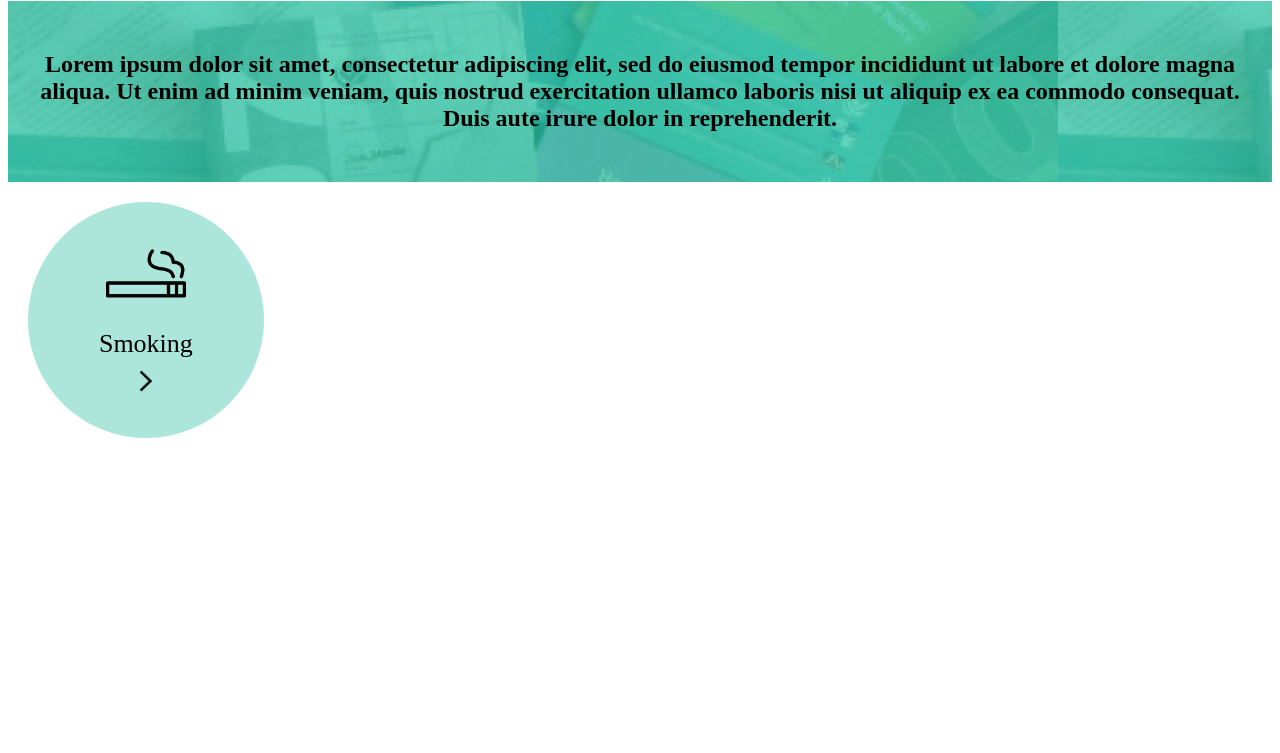
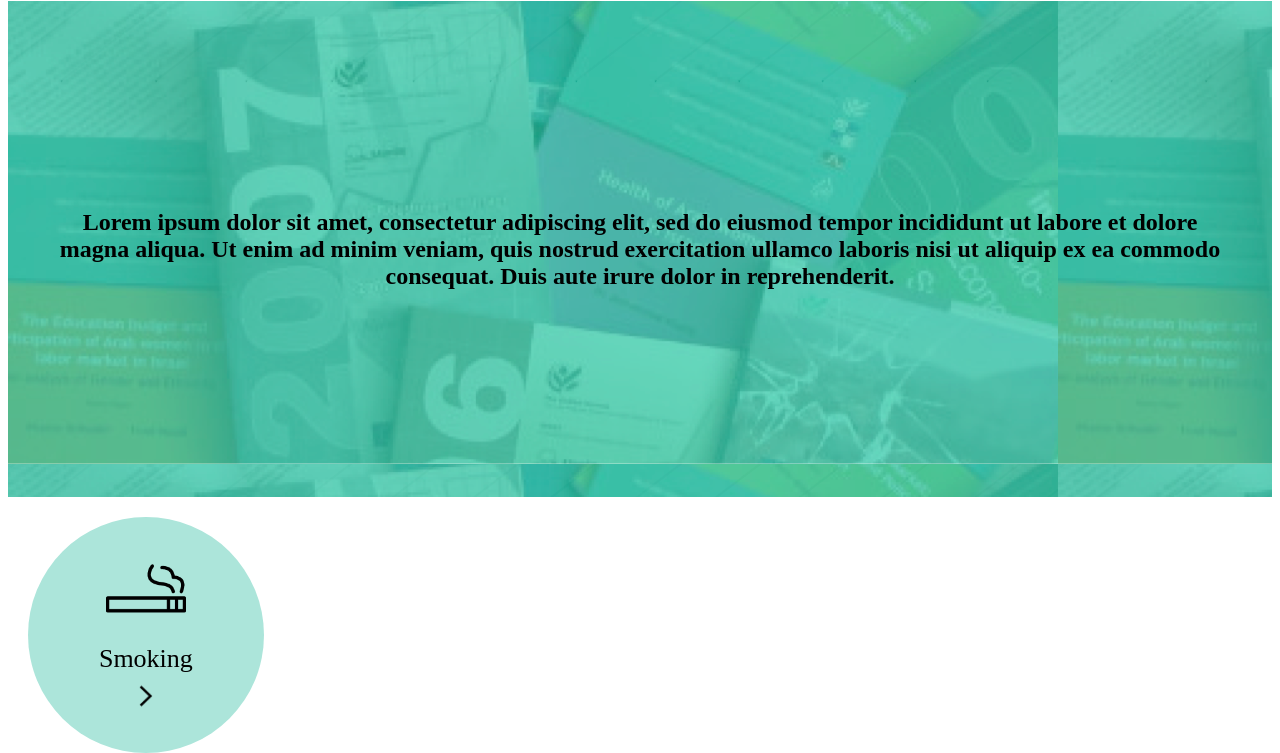
Before and after one commit to FACN3/rekaz, a React app: page / in a window 1280 px wide. Shown: the part 92-845 px from the top of the page. Before the commit the page ends 808 px from the top, so only its background shows below. Built offline with nearby package versions, Linux system fonts and the light colour scheme.

Commit message:
fixed the PR #19 comments merging fixes. relates #19

```diff
--- a/public/main.css
+++ b/public/main.css
@@ -1,14 +1,15 @@
-.div-introduction {
+.first-page-introduction-div {
   display: flex;
   text-align: center;
   align-items: center;
   justify-content: space-around;
-  padding: 30px;
-  height: 100%;
+  padding: 3rem;
+  height: 25rem;
+  font-size: 1rem;
   background-image: url("./assets/introductionBackground.png");
 }
 
-.container {
+.top-level-container {
   height: 100%;
 }
 
--- a/src/components/App.js
+++ b/src/components/App.js
@@ -1,11 +1,11 @@
 import React from "react";
 import { BrowserRouter, Route } from "react-router-dom";
 import LandingPage from "./Landing_page";
-const app = () => (
+const App = () => (
 
   <BrowserRouter>
     <Route path='/' component={LandingPage} />
   </BrowserRouter>
 
 );
- export default app;
+ export default App;
--- a/src/components/Landing_page.js
+++ b/src/components/Landing_page.js
@@ -1,11 +1,11 @@
 import React from 'react';
 import Abutton from './Main_button';
 const LandingPage = () => {
-  return (<div className="container">
+  return (<div className="top-level-container">
     <div className="header">
       <img className="header-image" src="public/assets/logo.png" alt="Galille society logo"/>
     </div>
-    <div className="div-introduction">
+    <div className="first-page-introduction-div">
       <h2>Lorem ipsum dolor sit amet, consectetur adipiscing elit, sed do eiusmod tempor incididunt ut labore et dolore magna aliqua. Ut enim ad minim veniam, quis nostrud exercitation ullamco laboris nisi ut aliquip ex ea commodo consequat. Duis aute irure dolor in reprehenderit.</h2>
     </div>
     <Abutton title="Smoking" img="../../public/assets/smoke-512.ico"/>
--- a/src/components/ListButtons.js
+++ b/src/components/ListButtons.js
@@ -1,7 +1,7 @@
 import React from 'react';
 import MainButton from './MainButton';
 class ListButtons extends React.Component {
-  Constructor(props) {
+  constructor(props) {
     super(props);
     this.state = {
       list: 0,
```
